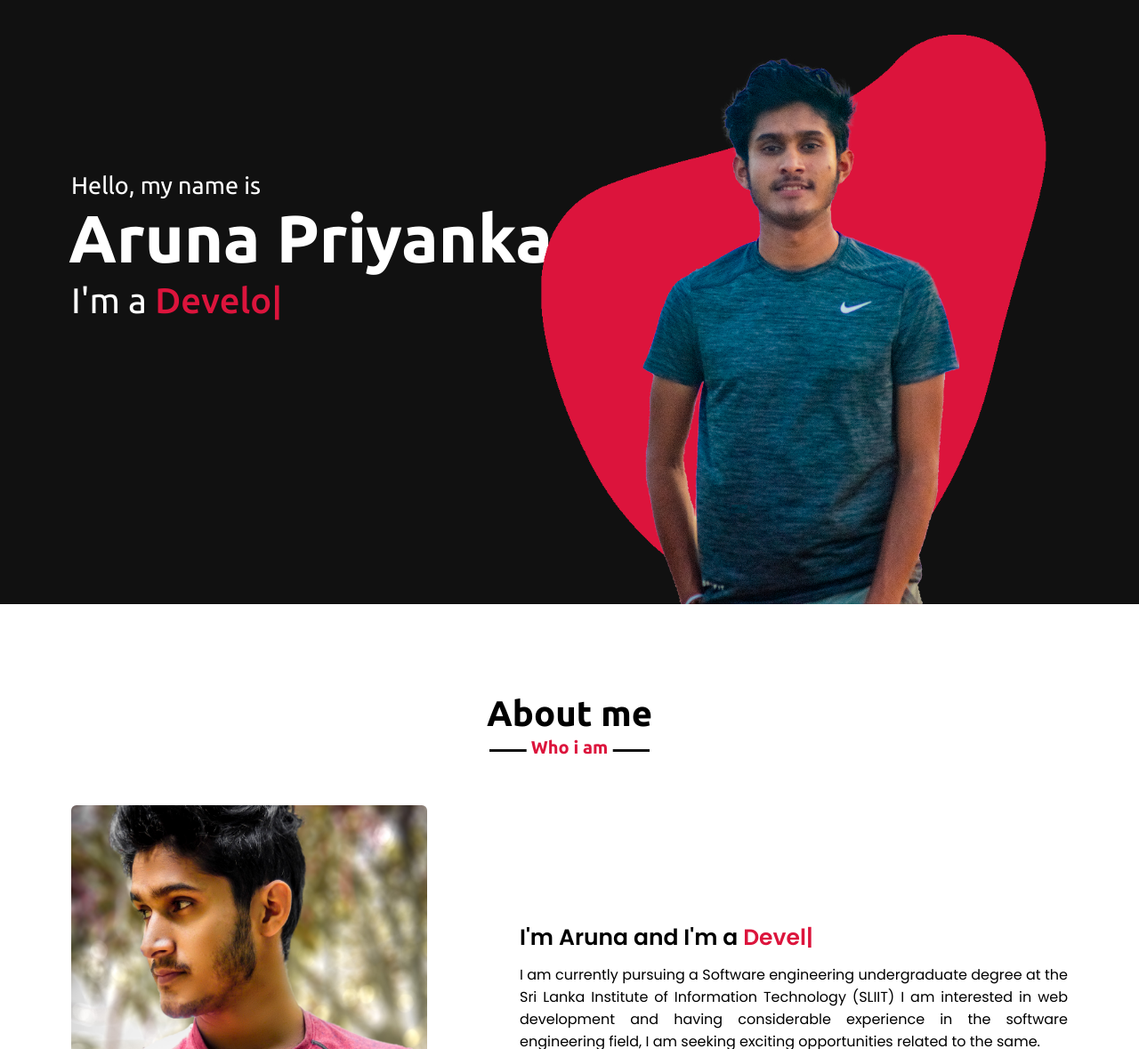
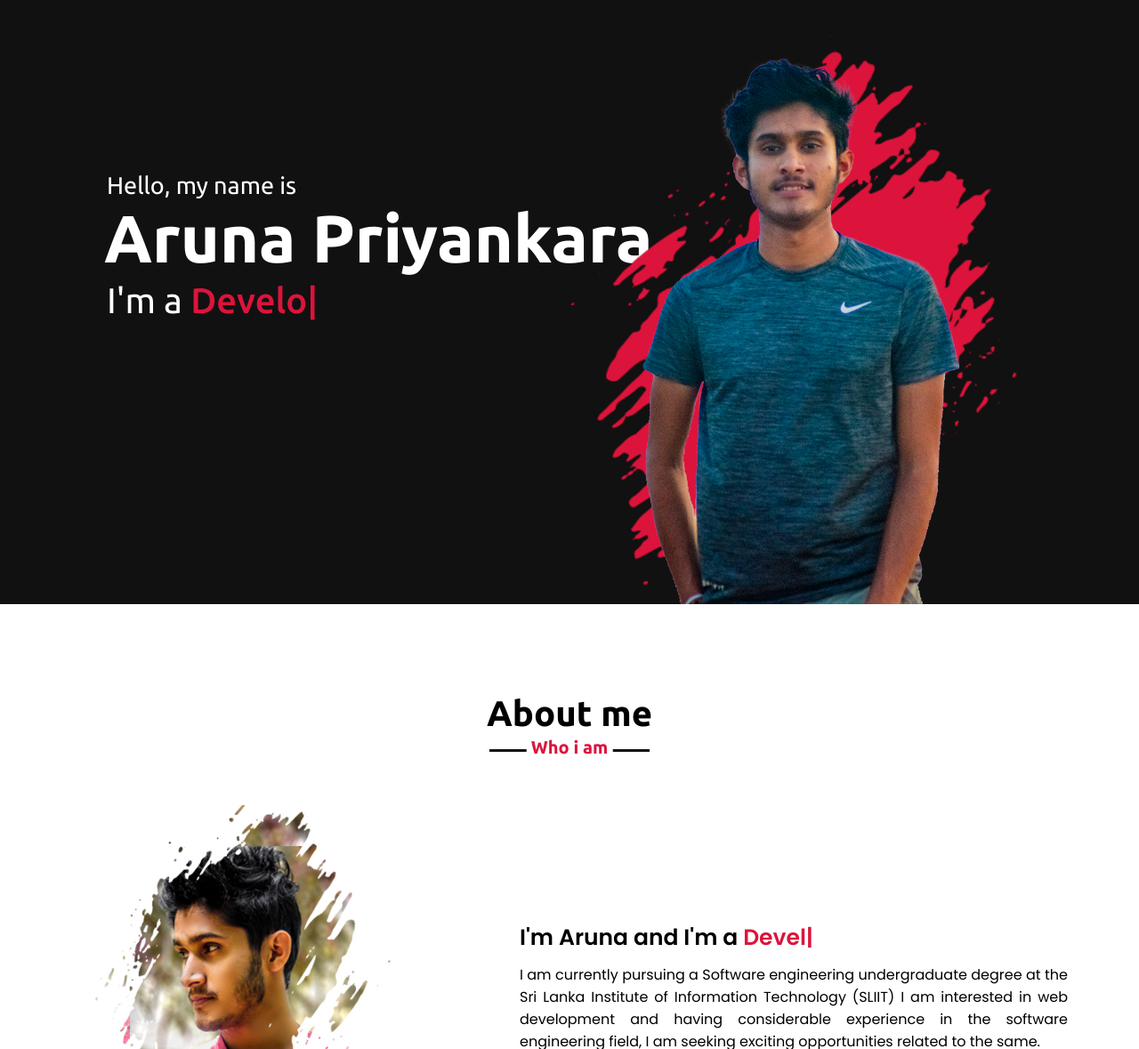
Before and after one commit to ArunaAP/ArunaAP.github.io, a plain HTML site: page index.html in a window 1280 px wide. Shown: the part 121-1300 px from the top of the page at 89% size. Drawn offline with nearby package versions, Linux system fonts and the light colour scheme; a web font is replaced by a local one.

Commit message:
add graphics

```diff
--- a/index.html
+++ b/index.html
@@ -45,7 +45,7 @@
                 <div class="text-3">I'm a <span class="typing"></span></div>
                 <!-- <a href="#">Download CV</a> -->
                 <div class="images">
-                    <img src="images/shape.png" class="shape">
+                    <img src="images/shape1.png" class="shape">
                     <img src="images/my_photo.png" class="my_photo">
                 </div>
             </div>
@@ -59,7 +59,7 @@
             <h2 class="title">About me</h2>
             <div class="about-content">
                 <div class="column left">
-                    <img src="images/SAM_6890.jpg" alt="">
+                    <img src="images/photo.jpg" alt="">
                 </div>
                 <div class="column right">
                     <div class="text">I'm Aruna and I'm a <span class="typing-2"></span></div>
--- a/style.css
+++ b/style.css
@@ -586,11 +586,11 @@ footer span a:hover{
 
 
 /* responsive media quary */
-@media (max-width: 1300px){
+/* @media (max-width: 1300px){
     .home .max-width{
         margin-left: 0;
     }
-}
+} */
 
 @media (max-width: 1104px){
     .about .about-content .left img{
@@ -672,9 +672,9 @@ footer span a:hover{
     .images:hover .my_photo{
         left: 48%;
     }
-    .max-width{
+    /* .max-width{
         max-width: 800px;
-    }
+    } */
     .about .about-content .column{
         width: 50%;
     }
```
Also changed, not shown: images/photo.jpg (added), images/shape1.png (added).
